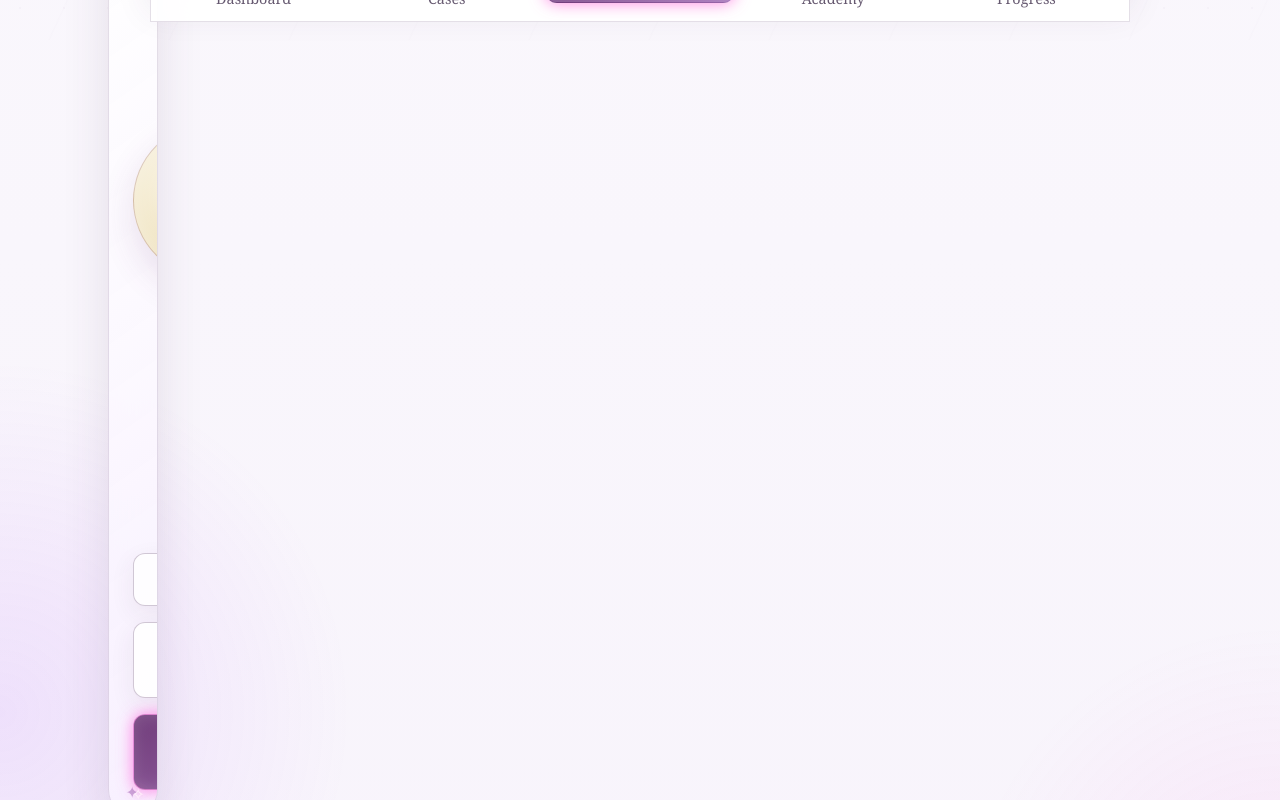
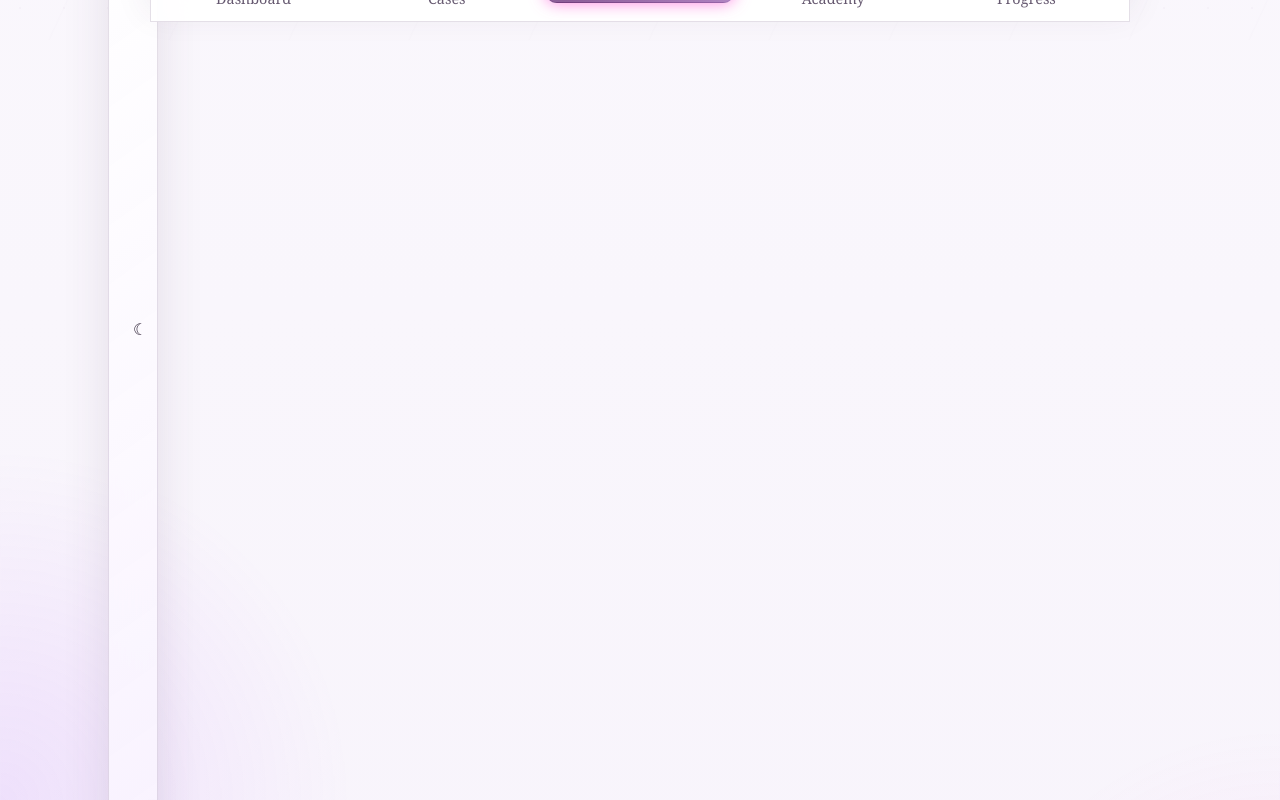
Before and after one commit to iamre2024-debug/fraud-Academy-v1, a React (Vite) app: page / in a window 1280 px wide. Shown: the part 760-1560 px from the top of the page. Built offline with nearby package versions, Linux system fonts and the light colour scheme.

Commit message:
Refine Case Briefing hierarchy

```diff
--- a/src/CaseSummaryCard.jsx
+++ b/src/CaseSummaryCard.jsx
@@ -2,35 +2,45 @@ import DirectCollapsibleText from './DirectCollapsibleText.jsx';
 
 export default function CaseSummaryCard({ activeCase, pin, openTool, jumpDecision }) {
   return (
-    <section className="ornate-card case-summary-visual">
-      <div className="moon-medallion">☾</div>
+    <section className="ornate-card case-summary-visual" aria-labelledby="case-briefing-title">
+      <div className="case-briefing-icon" aria-hidden="true">☾</div>
       <div className="summary-copy">
-        <p className="visual-section-title">♥ Case Summary</p>
+        <div className="case-briefing-heading">
+          <div>
+            <p className="case-briefing-eyebrow">Case Briefing</p>
+            <h2 id="case-briefing-title" className="visual-section-title">Why this case exists</h2>
+          </div>
+          <span className="case-briefing-neutral">Evidence First</span>
+        </div>
         <div className="case-summary-meta-grid">
-          <article><small>Name</small><strong>{activeCase.person}</strong></article>
+          <article><small>Customer</small><strong>{activeCase.person}</strong></article>
           <article><small>Claim ID</small><strong>{activeCase.claimId ?? activeCase.id}</strong></article>
-          <article><small>Total claim amount</small><strong>{activeCase.amount}</strong></article>
+          <article><small>Claim amount</small><strong>{activeCase.amount}</strong></article>
+          <article><small>Priority</small><strong>{activeCase.priority ?? 'Standard'}</strong></article>
           <article className="wide">
-            <small>Transaction / payee info</small>
+            <small>Transaction or payee information</small>
             <DirectCollapsibleText as="strong" lines={2} mobileLines={3}>
               {activeCase.transactionInfo ?? activeCase.type}
             </DirectCollapsibleText>
           </article>
-          <article className="wide">
-            <small>Short summary</small>
-            <DirectCollapsibleText as="strong" lines={2} mobileLines={3}>
+          <article className="wide case-briefing-summary">
+            <small>Customer allegation or system alert</small>
+            <DirectCollapsibleText as="strong" lines={3} mobileLines={4}>
               {activeCase.shortSummary ?? activeCase.queueReason}
             </DirectCollapsibleText>
           </article>
         </div>
       </div>
-      <div className="butterfly-accent">🦋</div>
+      <div className="case-briefing-next" aria-label="Investigation starting points">
+        <span>Start with identity and access context</span>
+        <button type="button" onClick={() => openTool('Customer 360')}>Open Customer 360</button>
+      </div>
       <div className="summary-actions">
         <button type="button" onClick={() => pin(activeCase.id)}>📌 Pin Case</button>
-        <button type="button" onClick={() => openTool('Identity Intelligence')}>▣ Identity Intel ›</button>
-        <button type="button" onClick={() => openTool('Case Report')}>📄 Case Report ›</button>
-        <button type="button" onClick={() => openTool('Login History')}>🕘 Login History ›</button>
-        <button type="button" className="primary-action decision-jump-button" onClick={jumpDecision}>🪄 Submit Decision ›</button>
+        <button type="button" onClick={() => openTool('Identity Intelligence')}>Identity Intelligence</button>
+        <button type="button" onClick={() => openTool('Login History')}>Login History</button>
+        <button type="button" onClick={() => openTool('Case Report')}>Case Report</button>
+        <button type="button" className="primary-action decision-jump-button" onClick={jumpDecision}>Submit Decision</button>
       </div>
     </section>
   );
```
